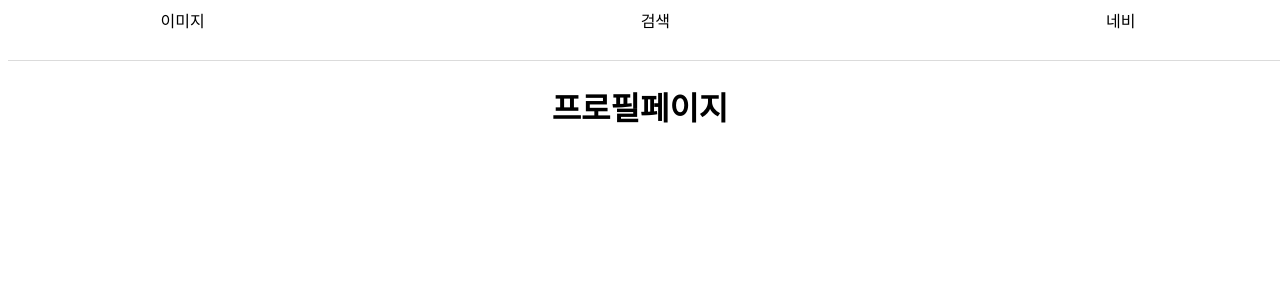
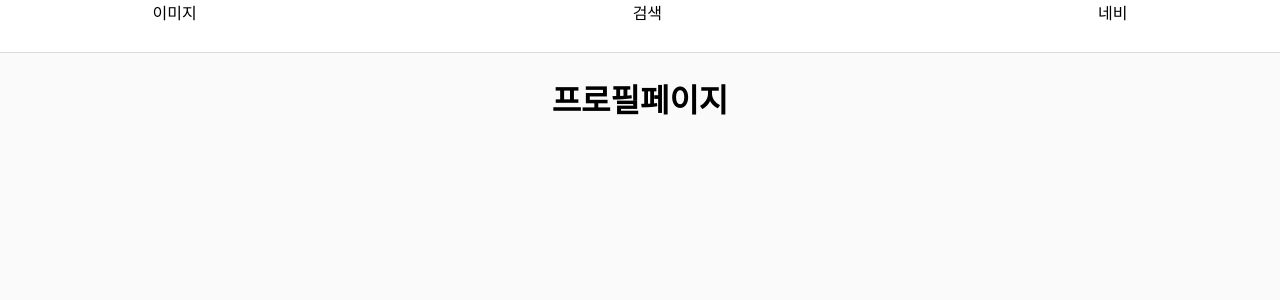
Before and after one commit to glory4god/insta-clone-test, a Next.js app: page /1 in a window 1280 px wide. Shown: the top 300 px of the page. Built offline with nearby package versions, Linux system fonts and the light colour scheme.

Commit message:
fix : fix layout

```diff
--- a/components/common/Head/Head.tsx
+++ b/components/common/Head/Head.tsx
@@ -1,10 +1,17 @@
-import React from 'react';
+import { FC } from 'react';
+import NextHead from 'next/head';
 
-const Head = () => {
+const Head: FC = () => {
   return (
-    <div>
-      <div></div>
-    </div>
+    <>
+      <NextHead>
+        <meta name="viewport" content="width=device-width, initial-scale=1" />
+        <meta
+          httpEquiv="Content-Security-Policy"
+          content="upgrade-insecure-requests"
+        />
+      </NextHead>
+    </>
   );
 };
 
--- /dev/null
+++ b/components/common/Layout/Layout.module.css
@@ -0,0 +1,5 @@
+.layout {
+  width: full;
+  background-color: rgba(250, 250, 250, 0.993);
+  margin: 0px 0px;
+}
--- a/components/common/Layout/Layout.tsx
+++ b/components/common/Layout/Layout.tsx
@@ -1,4 +1,5 @@
 import React from 'react';
+import s from './Layout.module.css';
 import Navbar from '../Navbar';
 import Footer from '../Footer';
 
@@ -8,7 +9,7 @@ export default function Layout({ children }: { children: React.ReactNode }) {
       <header>
         <Navbar />
       </header>
-      <main>{children}</main>
+      <div className={s.layout}>{children}</div>
       <Footer />
     </>
   );
--- a/components/common/Navbar/Navbar.tsx
+++ b/components/common/Navbar/Navbar.tsx
@@ -4,7 +4,7 @@ import s from './Navbar.module.css';
 
 const Navbar = () => {
   return (
-    <div>
+    <>
       <div className={s.paper}>
         <div className={s.navigator}>
           <div>이미지</div>
@@ -12,7 +12,7 @@ const Navbar = () => {
           <div>네비</div>
         </div>
       </div>
-    </div>
+    </>
   );
 };
 
--- a/next.config.js
+++ b/next.config.js
@@ -1,4 +1,4 @@
 /** @type {import('next').NextConfig} */
 module.exports = {
   reactStrictMode: true,
-}
+};
--- a/pages/_app.tsx
+++ b/pages/_app.tsx
@@ -1,11 +1,13 @@
 import type { AppProps } from 'next/app';
 import { Provider } from 'react-redux';
+import Head from '../components/common/Head';
 import Layout from '../components/common/Layout';
 import { store } from '../lib/redux/store';
 
 export default function MyApp({ Component, pageProps }: AppProps) {
   return (
     <>
+      <Head />
       <Provider store={store}>
         <Layout>
           <Component {...pageProps} />
--- a/pages/_document.tsx
+++ b/pages/_document.tsx
@@ -5,7 +5,7 @@ class MyDocument extends Document {
     return (
       <Html lang="en">
         <Head />
-        <body>
+        <body style={{ margin: '0 0' }}>
           <Main />
           <NextScript />
         </body>
--- a/pages/index.tsx
+++ b/pages/index.tsx
@@ -4,7 +4,7 @@ import Container from '../components/ui/Container';
 
 const Main: NextPage = () => {
   return (
-    <div>
+    <>
       <Head>
         <title>instagram</title>
         <meta name="description" content="instagram" />
@@ -13,8 +13,7 @@ const Main: NextPage = () => {
       <Container>
         <h1>메인페이지</h1>
       </Container>
-      <footer></footer>
-    </div>
+    </>
   );
 };
 
--- a/tsconfig.json
+++ b/tsconfig.json
@@ -14,6 +14,6 @@
     "isolatedModules": true,
     "jsx": "preserve"
   },
-  "include": ["next-env.d.ts", "**/*.ts", "**/*.tsx"],
+  "include": ["next-env.d.ts", "**/*.d.ts", "**/*.ts", "**/*.tsx", "**/*.js", "pages/_document.tsx"],
   "exclude": ["node_modules"]
 }
```
